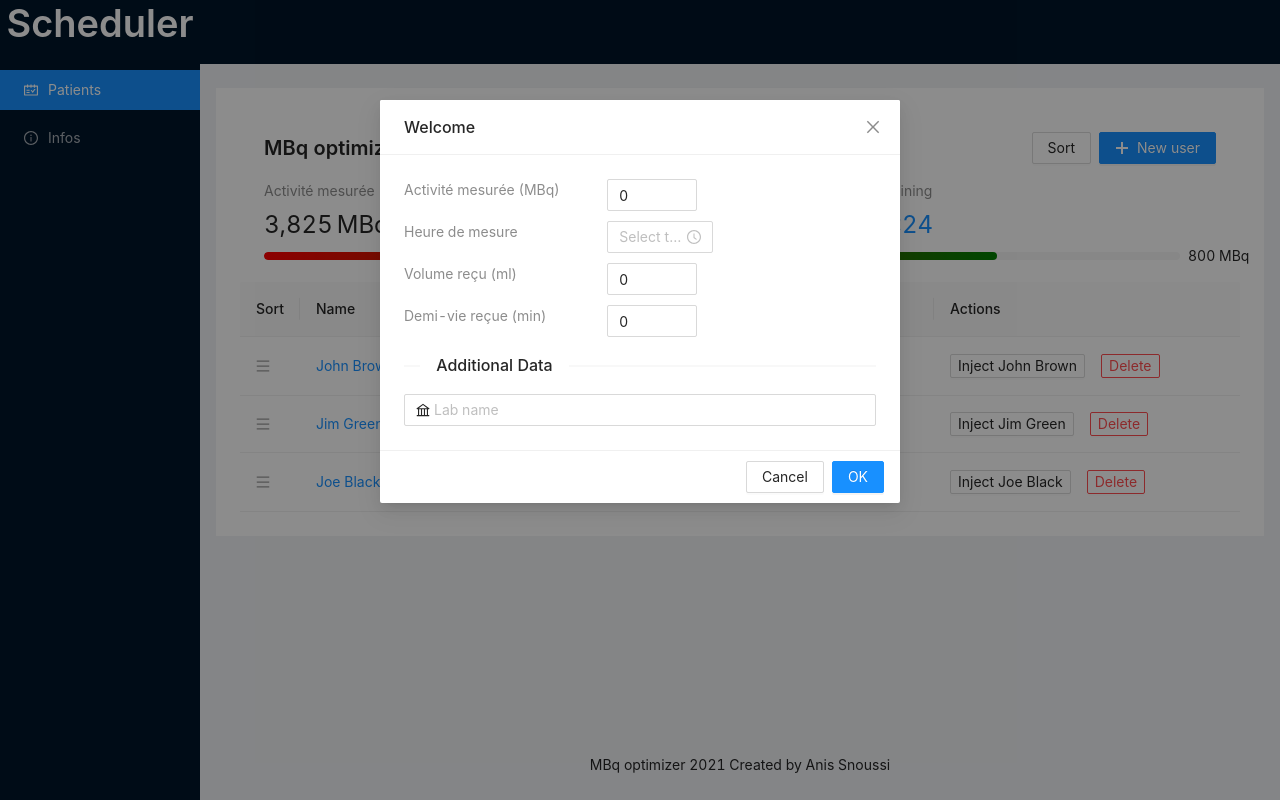
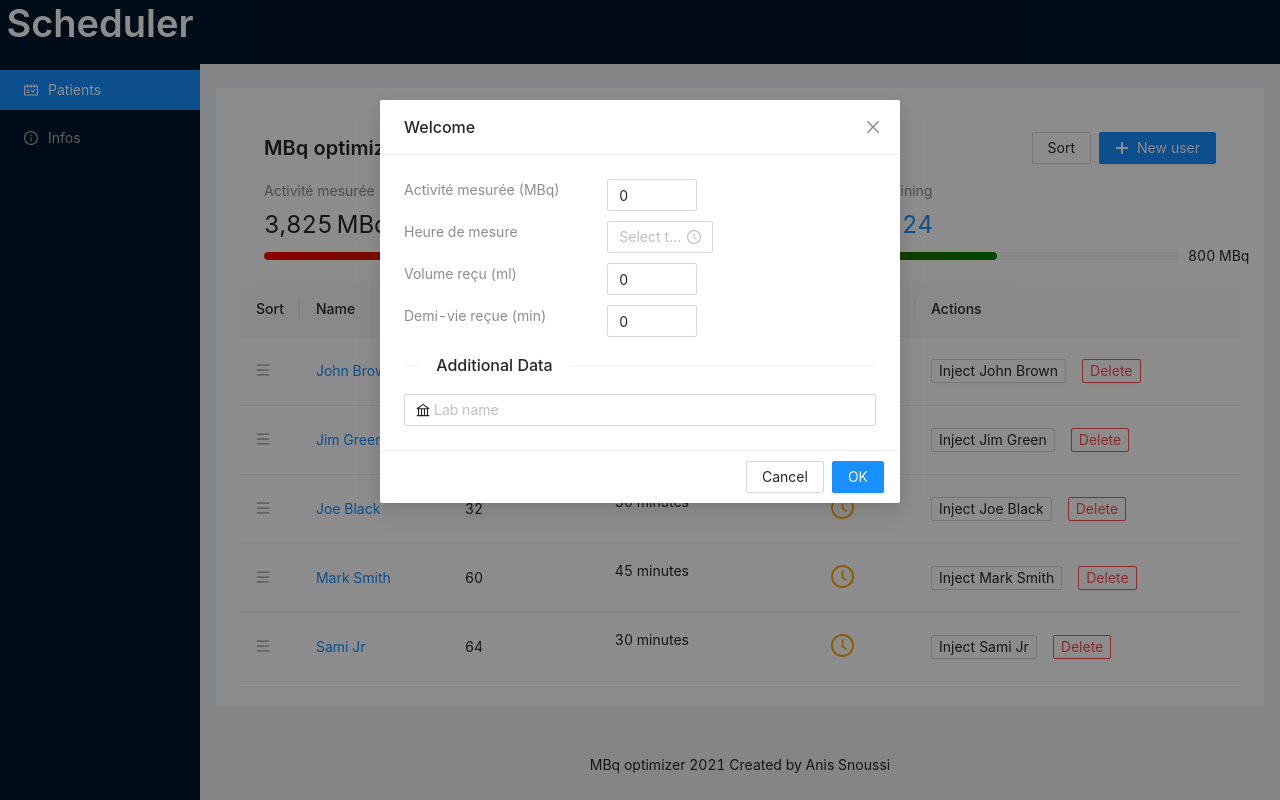
Before and after one commit to github-anis-snoussi/Radiopharmaceuticals-Optimizer, a React (Create React App) app in the folder optimizer/: page / in a window 1280 px wide. Built offline with nearby package versions, Linux system fonts and the light colour scheme.

Commit message:
done for today

```diff
--- a/optimizer/src/App.js
+++ b/optimizer/src/App.js
@@ -45,7 +45,7 @@ const data = [
     key: '1',
     name: 'John Brown',
     weight: 32,
-    address: 'New York No. 1 Lake Park',
+    address: 30,
     tags: ['done'],
     index: 0,
   },
@@ -53,7 +53,7 @@ const data = [
     key: '2',
     name: 'Jim Green',
     weight: 42,
-    address: 'London No. 1 Lake Park',
+    address: 30,
     tags: ['test'],
     index: 1,
   },
@@ -61,9 +61,25 @@ const data = [
     key: '3',
     name: 'Joe Black',
     weight: 32,
-    address: 'Sidney No. 1 Lake Park',
+    address: 30,
     tags: ['waiting'],
     index: 2,
+  },
+  {
+    key: '4',
+    name: 'Mark Smith',
+    weight: 60,
+    address: 45,
+    tags: ['waiting'],
+    index: 3,
+  },
+  {
+    key: '5',
+    name: 'Sami Jr',
+    weight: 64,
+    address: 30,
+    tags: ['waiting'],
+    index: 4,
   },
 ];
 
--- a/optimizer/src/Components/PatientsTable.js
+++ b/optimizer/src/Components/PatientsTable.js
@@ -47,9 +47,10 @@ const columns = [
       key: 'weight',
     },
     {
-      title: 'Address',
+      title: 'Test Duration (min)',
       dataIndex: 'address',
       key: 'address',
+      render: text => <p>{text} minutes</p>,
     },
     {
       title: 'Status',
```
